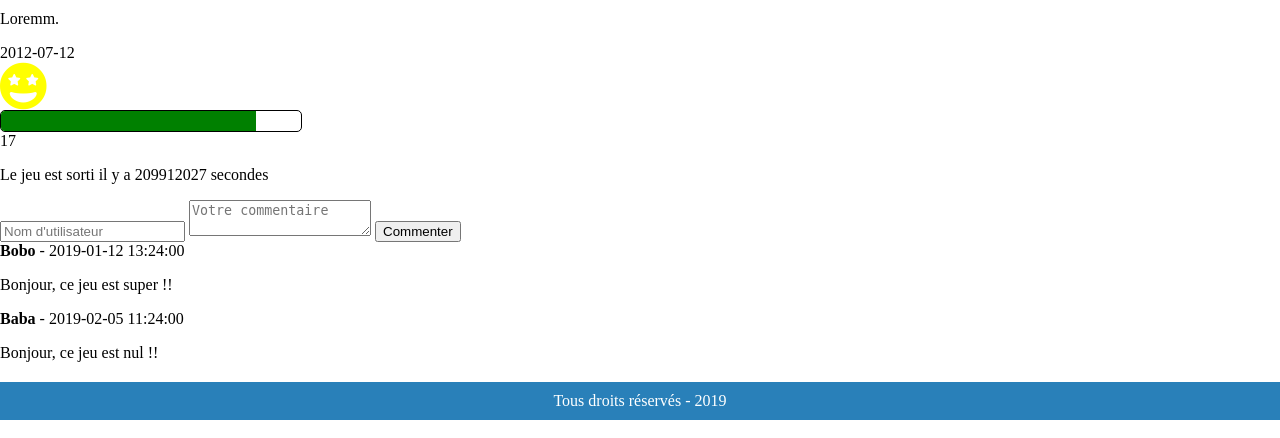
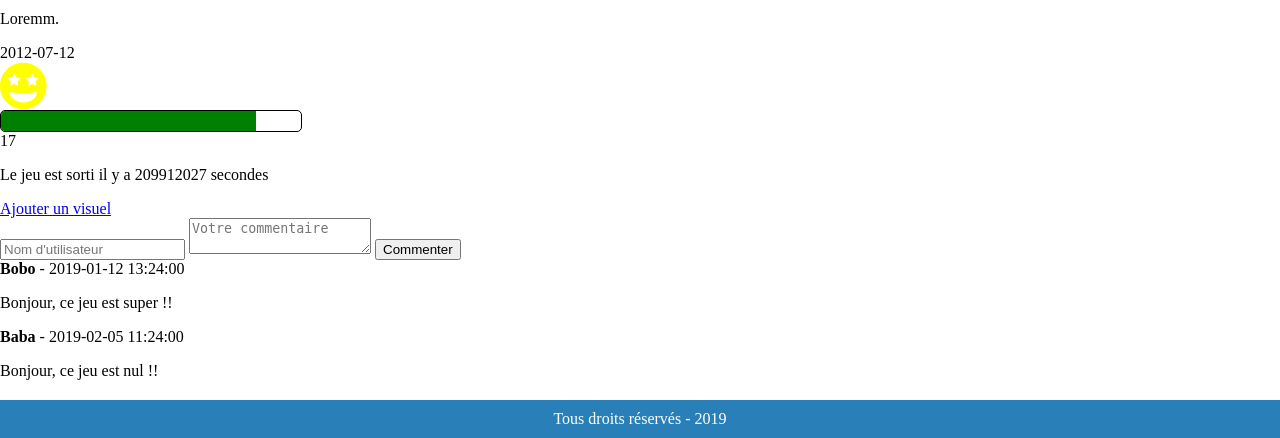
Before and after one commit to RobinStudo/gameList, a PHP site: page /show.php?id=1 in a window 1280 px wide. Shown: the part 373-811 px from the top of the page. Run offline with PHP 8.4, Linux system fonts and the light colour scheme.

Commit message:
Fix link

```diff
--- a/show.php
+++ b/show.php
@@ -90,6 +90,8 @@ if( $spendTime ){
 </p>
 <?php } ?>
 
+<a href="upload.php?id=<?php echo $game['id']; ?>">Ajouter un visuel</a>
+
 <div class="coments">
     <form method="post">
         <input type="text" name="username" placeholder="Nom d'utilisateur">
```
